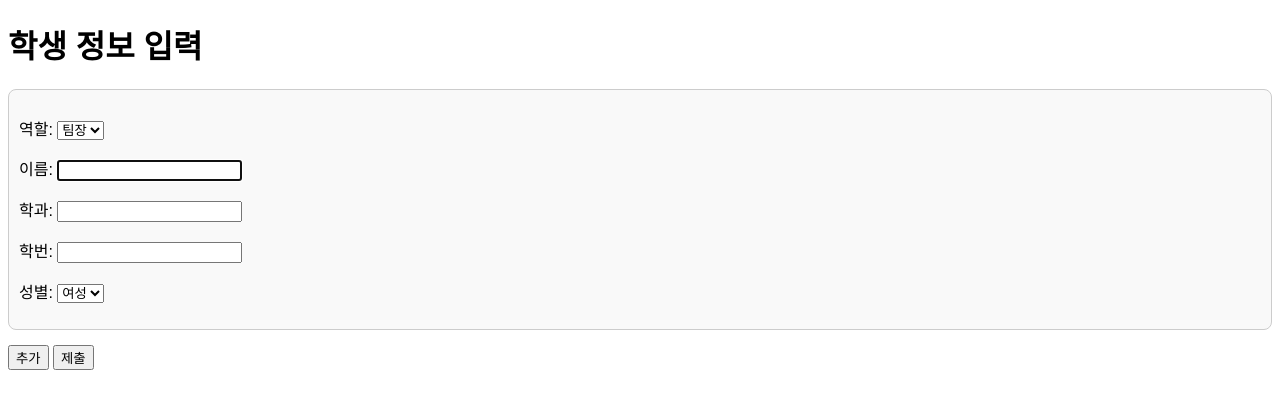
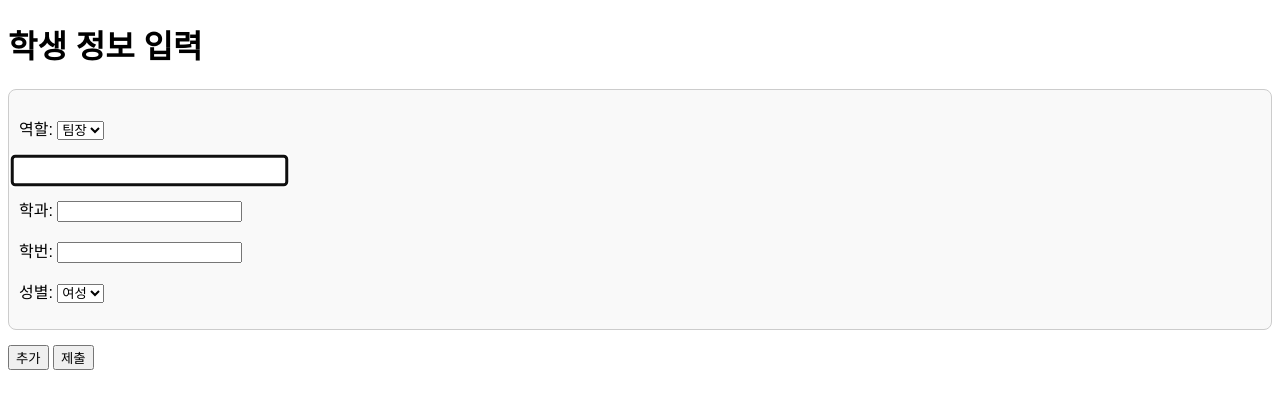
Before and after one commit to CSID-DGU/2024-2-OSSPrac, a Flask app: page /input in a window 1280 px wide, with the restyled element focused. Shown: the top 409 px of the page. Run offline with Flask 3, Linux system fonts and the light colour scheme.

Commit message:
11.07 21시 input창을 입력할 때 창 크기가 커진다

```diff
--- a/Subject3_2/templates/input.html
+++ b/Subject3_2/templates/input.html
@@ -14,6 +14,10 @@
             border: 1px solid #ccc;
             border-radius: 8px;
             background-color: #f9f9f9;
+        }
+        input[type="text"]:focus {
+            transform: scale(1.5); /* 창을 몇배 크게 확대할것인지 */
+            transition: transform 0.3s ease-in-out;
         }
     </style>
 </head>
```
